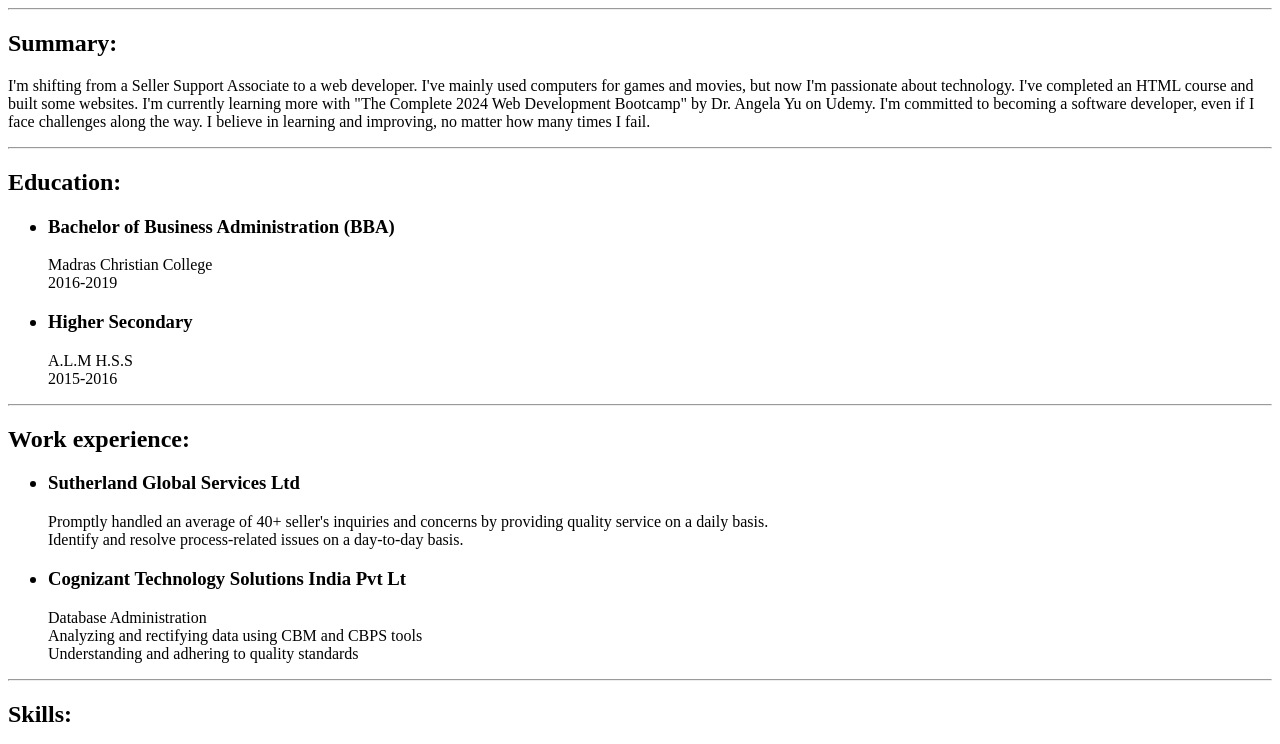
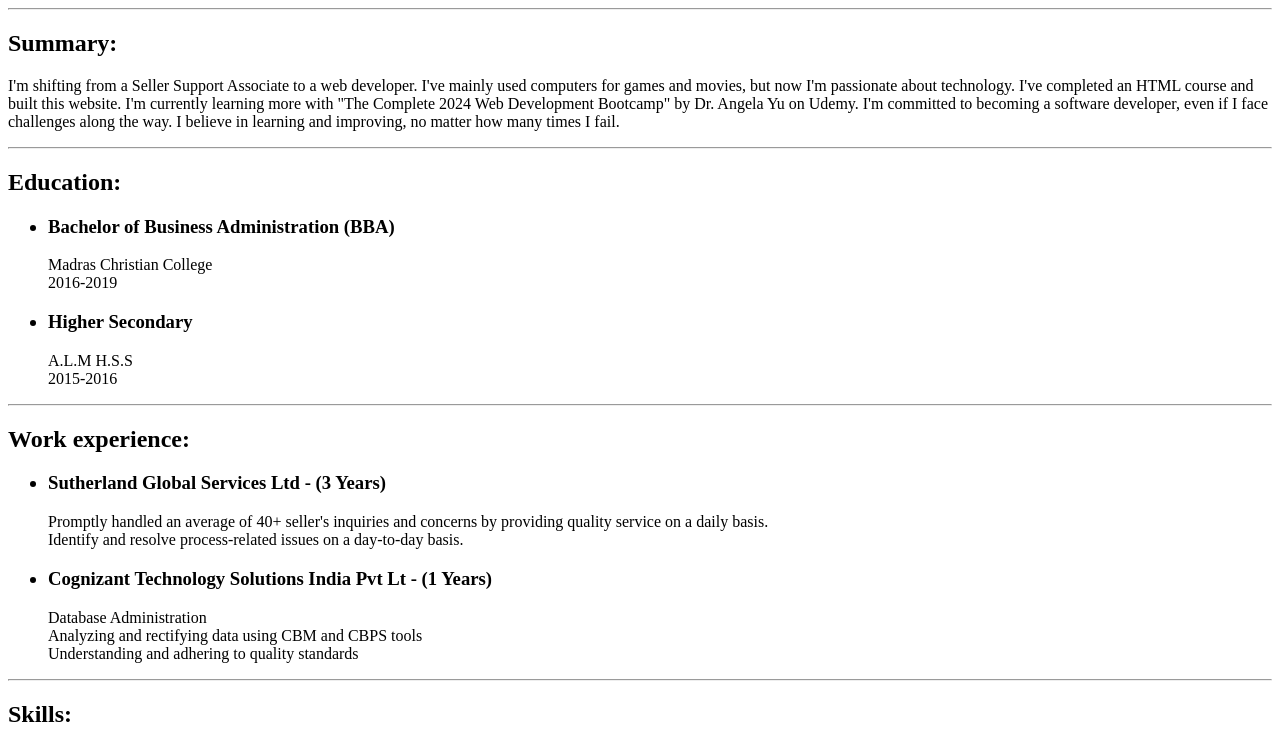
Before and after one commit to dokkodo99/html-portfolio, a plain HTML site: page index.html in a window 1280 px wide. Shown: the part 280-1024 px from the top of the page. Drawn offline with Linux system fonts and the light colour scheme.

Commit message:
Update index.html

```diff
--- a/index.html
+++ b/index.html
@@ -16,7 +16,7 @@
     <p>
     I'm shifting from a Seller Support Associate to a web developer.
     I've mainly used computers for games and movies, but now I'm passionate about technology.
-    I've completed an HTML course and built some websites. I'm currently learning more with
+    I've completed an HTML course and built this website. I'm currently learning more with
     "The Complete 2024 Web Development Bootcamp" by Dr. Angela Yu on Udemy.
     I'm committed to becoming a software developer, even if I face challenges along the way.
     I believe in learning and improving, no matter how many times I fail.
@@ -48,7 +48,7 @@
    <h2>Work experience:</h2>
     <ul>
      <h3>
-       <li>Sutherland Global Services Ltd</li>
+       <li>Sutherland Global Services Ltd - (3 Years) </li>
      </h3>
 
       <p>Promptly handled an average of 40+ seller's inquiries and
@@ -58,7 +58,7 @@
       </P>
 
      <h3>
-      <li>Cognizant Technology Solutions India Pvt Lt </li>
+      <li>Cognizant Technology Solutions India Pvt Lt - (1 Years) </li>
      </h3>
 
      <p>
```
